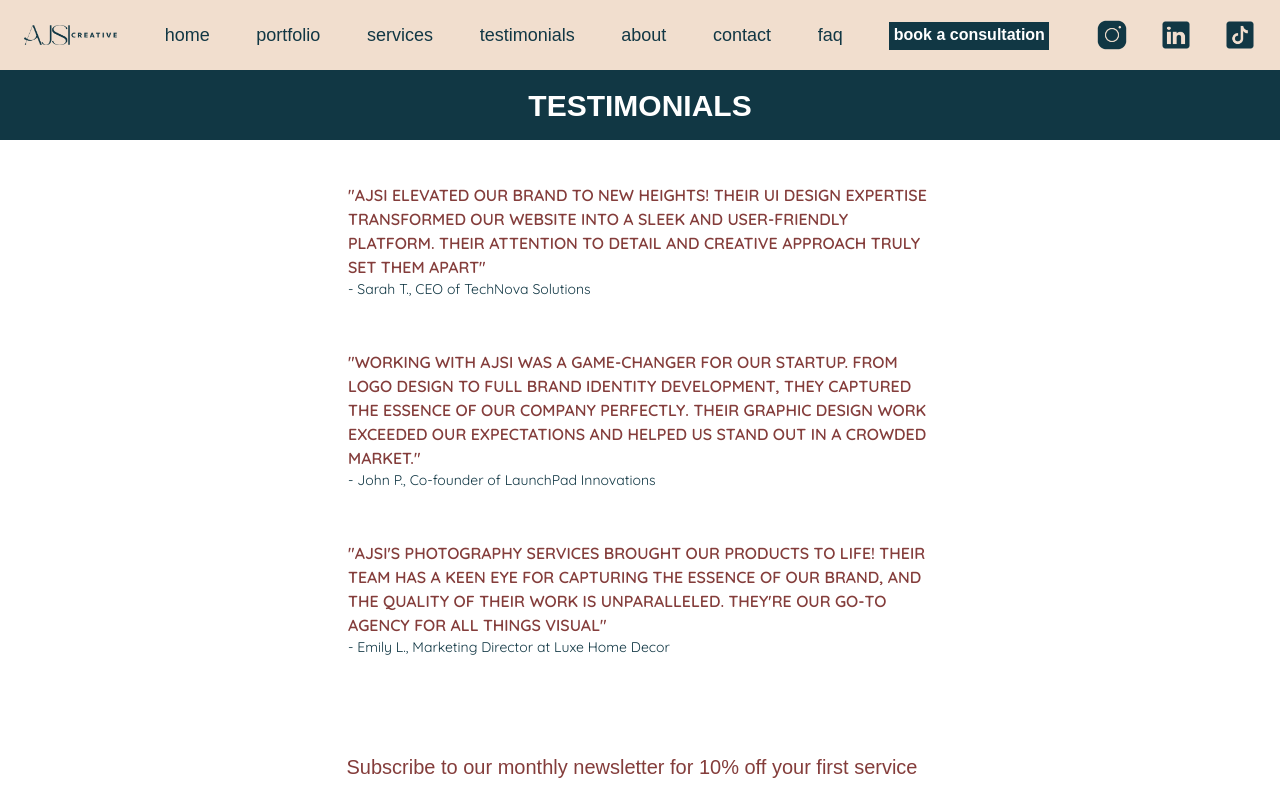
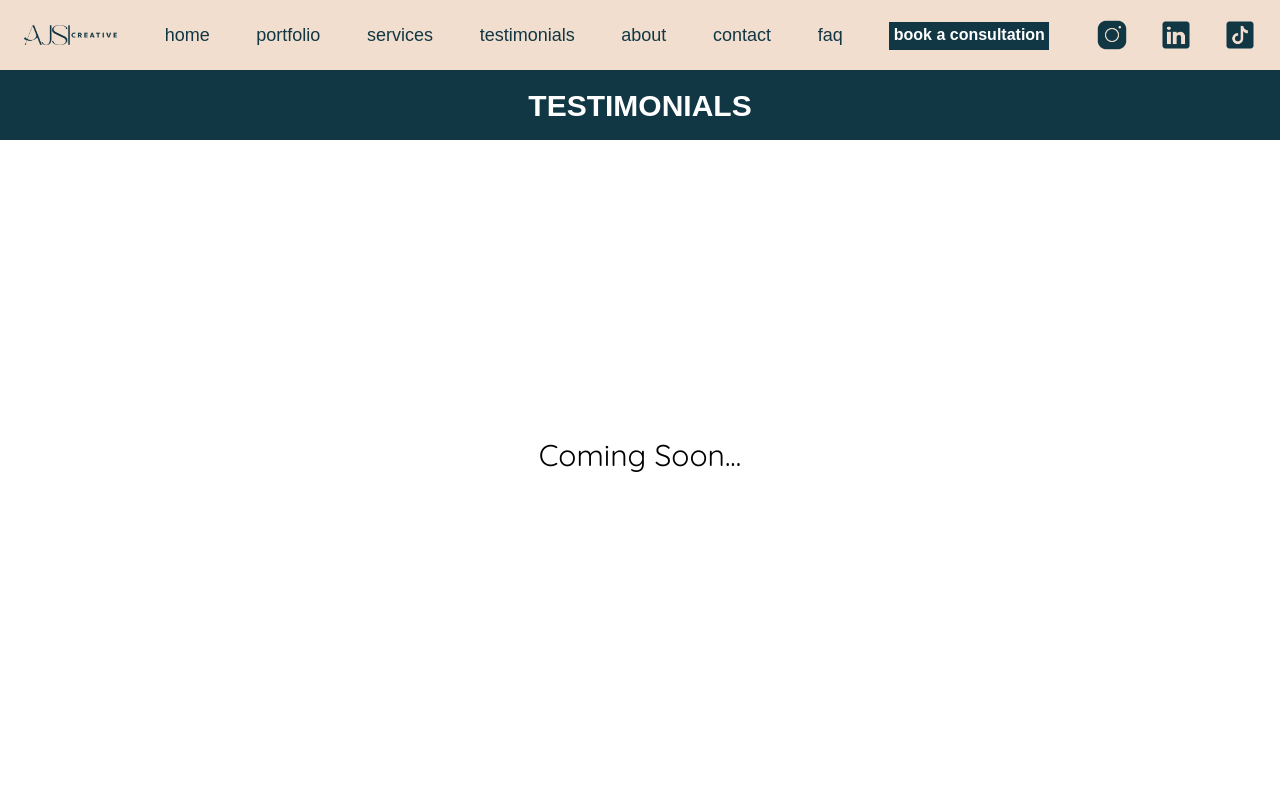
Before and after one commit to ariicodes/ajsi-creative, a Next.js app: page /testimonials in a window 1280 px wide. Shown: the top 799 px of the page. Built offline with nearby package versions, Linux system fonts and the light colour scheme; a web font is replaced by a local one.

Commit message:
+ComingSoon component

```diff
--- /dev/null
+++ b/src/app/(components)/ComingSoon.tsx
@@ -0,0 +1,7 @@
+export default function ComingSoon() {
+  return (
+    <div className="loading flex h-[629px] flex-col items-center justify-center">
+      <h2 className="text-3xl">Coming Soon...</h2>
+    </div>
+  );
+}
--- a/src/app/portfolio/page.tsx
+++ b/src/app/portfolio/page.tsx
@@ -1,30 +1,32 @@
 import Heading from "../(components)/Heading";
 import SubscriptionForm from "../(components)/SubscriptionForm";
 import MainCTA from "../(components)/MainCTA";
-import ProjectsList from "../(components)/portfolio/ProjectsList";
+// import ProjectsList from "../(components)/portfolio/ProjectsList";
 import dotenv from "dotenv";
+import ComingSoon from "../(components)/ComingSoon";
 dotenv.config();
 
-const url = process.env.NEXT_PUBLIC_API_URL || "http://localhost:5000";
-export default async function Portfolio() {
-  const getProjects = async () => {
-    try {
-      const res = await fetch(`${url}/projects`, {
-        cache: "no-cache",
-      });
-      return res.json();
-    } catch (error: any) {
-      console.log(`Failed to load projects: ${error.message}
-    `);
-    }
-  };
+// const url = process.env.NEXT_PUBLIC_API_URL || "http://localhost:5000";
+export default function Portfolio() {
+  // const getProjects = async () => {
+  //   try {
+  //     const res = await fetch(`${url}/projects`, {
+  //       cache: "no-cache",
+  //     });
+  //     return res.json();
+  //   } catch (error: any) {
+  //     console.log(`Failed to load projects: ${error.message}
+  //   `);
+  //   }
+  // };
 
-  const projects = await getProjects();
+  // const projects = await getProjects();
 
   return (
     <div>
       <Heading header="Portfolio" />
-      <ProjectsList projects={projects} />
+      {/* <ProjectsList projects={projects} /> */}
+      <ComingSoon />
       <SubscriptionForm />
       <MainCTA />
     </div>
--- a/src/app/testimonials/page.tsx
+++ b/src/app/testimonials/page.tsx
@@ -1,34 +1,36 @@
+import ComingSoon from "../(components)/ComingSoon";
 import Heading from "../(components)/Heading";
 import MainCTA from "../(components)/MainCTA";
 import SubscriptionForm from "../(components)/SubscriptionForm";
-import TestimonialsList from "../(components)/testimonials/TestimonialsList";
+// import TestimonialsList from "../(components)/testimonials/TestimonialsList";
 
-const testimonials = [
-  {
-    name: "Sarah T.",
-    testimonial:
-      "AJSI elevated our brand to new heights! Their UI design expertise transformed our website into a sleek and user-friendly platform. Their attention to detail and creative approach truly set them apart",
-    titleAndCompany: "CEO of TechNova Solutions",
-  },
-  {
-    name: "John P.",
-    testimonial:
-      "Working with AJSI was a game-changer for our startup. From logo design to full brand identity development, they captured the essence of our company perfectly. Their graphic design work exceeded our expectations and helped us stand out in a crowded market.",
-    titleAndCompany: "Co-founder of LaunchPad Innovations",
-  },
-  {
-    name: "Emily L.",
-    testimonial:
-      "AJSI's photography services brought our products to life! Their team has a keen eye for capturing the essence of our brand, and the quality of their work is unparalleled. They're our go-to agency for all things visual",
-    titleAndCompany: "Marketing Director at Luxe Home Decor",
-  },
-];
+// const testimonials = [
+//   {
+//     name: "Sarah T.",
+//     testimonial:
+//       "AJSI elevated our brand to new heights! Their UI design expertise transformed our website into a sleek and user-friendly platform. Their attention to detail and creative approach truly set them apart",
+//     titleAndCompany: "CEO of TechNova Solutions",
+//   },
+//   {
+//     name: "John P.",
+//     testimonial:
+//       "Working with AJSI was a game-changer for our startup. From logo design to full brand identity development, they captured the essence of our company perfectly. Their graphic design work exceeded our expectations and helped us stand out in a crowded market.",
+//     titleAndCompany: "Co-founder of LaunchPad Innovations",
+//   },
+//   {
+//     name: "Emily L.",
+//     testimonial:
+//       "AJSI's photography services brought our products to life! Their team has a keen eye for capturing the essence of our brand, and the quality of their work is unparalleled. They're our go-to agency for all things visual",
+//     titleAndCompany: "Marketing Director at Luxe Home Decor",
+//   },
+// ];
 
 export default function Testimonials() {
   return (
     <div>
       <Heading header="Testimonials" />
-      <TestimonialsList testimonials={testimonials} />
+      {/* <TestimonialsList testimonials={testimonials} /> */}
+      <ComingSoon />
       <SubscriptionForm />
       <MainCTA />
     </div>
```
